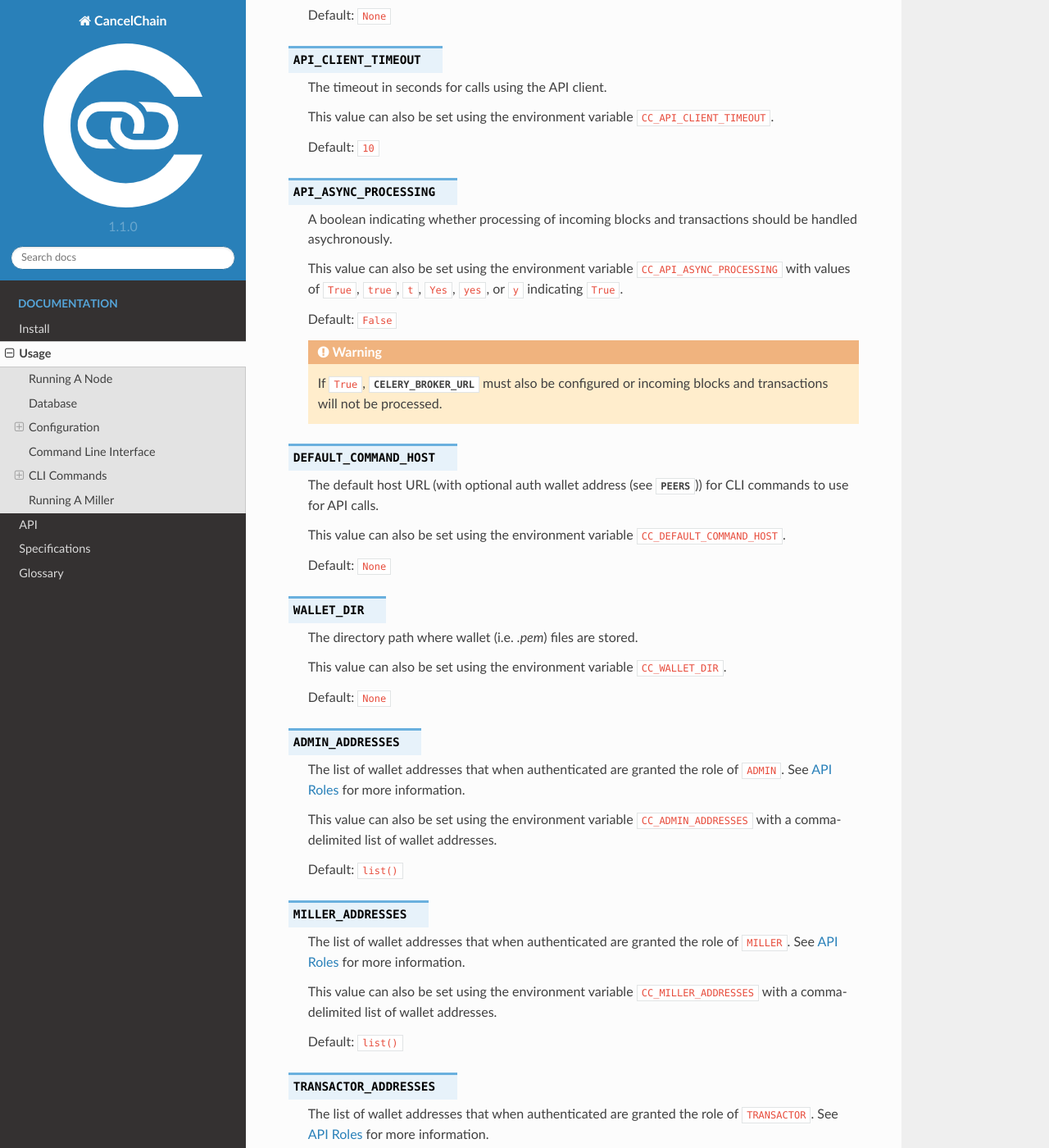
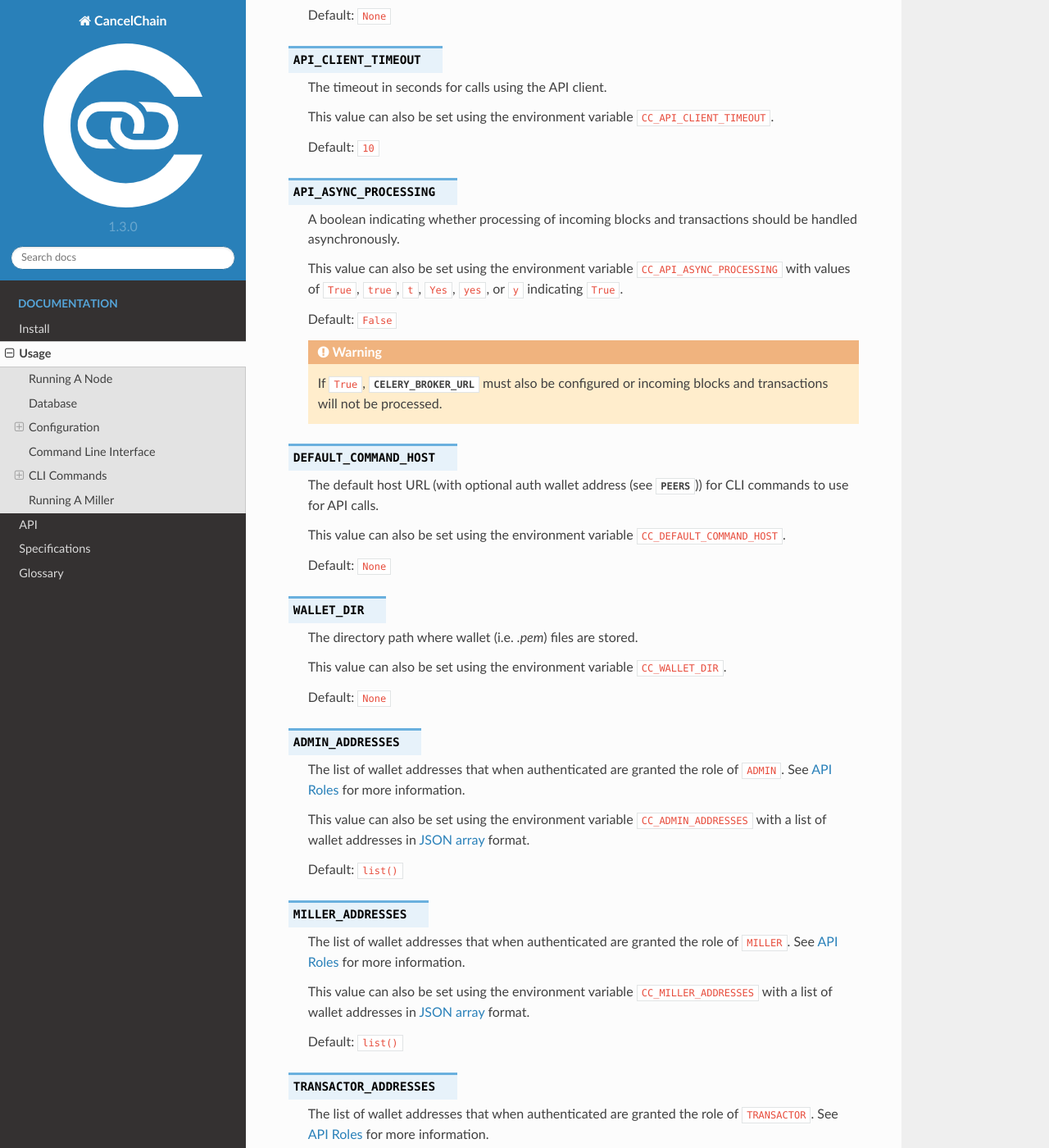
Before and after one commit to cancelchain/documentation, a Sphinx documentation site: the page built from docs/source/usage.rst, in a window 1280 px wide and 1400 px high, scrolled down 3201 px. Shown: the whole window at 82% size. Built offline with Sphinx 7.4.7 and the Read the Docs theme 2.0.0, drawn with Linux system fonts in a browser that asks for light colours; some of the changed text lies outside the part shown.

Commit message:
Spell check and update config list docs for 1.3.0

```diff
--- a/docs/source/api.rst
+++ b/docs/source/api.rst
@@ -89,7 +89,7 @@ After the challenge cipher is decrypted using the private key associated with `a
 API Roles
 ^^^^^^^^^
 
-There are four different client API roles that control what API services/methods are authorized for a client of a node. If a client address is assigned to more than one role, the more expansive role will take precendence.
+There are four different client API roles that control what API services/methods are authorized for a client of a node. If a client address is assigned to more than one role, the more expansive role will take precedence.
 
 Reader
 """"""
--- a/docs/source/conf.py
+++ b/docs/source/conf.py
@@ -6,8 +6,8 @@ project = 'CancelChain'
 copyright = '2023 Thomas Bohmbach, Jr.'
 author = 'Thomas Bohmbach, Jr.'
 
-release = '1.1'
-version = '1.1.0'
+release = '1.3'
+version = '1.3.0'
 
 # -- General configuration
 
--- a/docs/source/usage.rst
+++ b/docs/source/usage.rst
@@ -110,7 +110,7 @@ CancelChain
 
     The ``WALLET_ADDRESS`` should be an address that matches a wallet file (i.e. a `.pem` file) in the :py:data:`WALLET_DIR`. For the nodes to successfully communicate, the ``WALLET_ADDRESS`` must also be in the peer node's :py:data:`MILLER_ADDRESSES`, :py:data:`TRANSACTOR_ADDRESSES`, or :py:data:`READER_ADDRESSES` config lists. In addition, the ``WALLET_ADDRESS`` must have initiated at least one successful transaction so the peer node can access the ``WALLET_ADDRESS``'s public key for use in authentication.
 
-    This value can also be set using the environment variable ``CC_PEERS`` with a comma-delimited list of peers.
+    This value can also be set using the environment variable ``CC_PEERS`` with a list of of peers in `JSON array`_ format.
 
     Default: ``list()``
 
@@ -132,7 +132,7 @@ CancelChain
 
 .. py:data:: API_ASYNC_PROCESSING
 
-    A boolean indicating whether processing of incoming blocks and transactions should be handled asychronously.
+    A boolean indicating whether processing of incoming blocks and transactions should be handled asynchronously.
 
     This value can also be set using the environment variable ``CC_API_ASYNC_PROCESSING`` with values of ``True``, ``true``, ``t``, ``Yes``, ``yes``, or ``y`` indicating ``True``.
 
@@ -162,7 +162,7 @@ CancelChain
 
     The list of wallet addresses that when authenticated are granted the role of ``ADMIN``.  See :ref:`API Roles` for more information.
 
-    This value can also be set using the environment variable ``CC_ADMIN_ADDRESSES`` with a comma-delimited list of wallet addresses.
+    This value can also be set using the environment variable ``CC_ADMIN_ADDRESSES`` with a list of wallet addresses in `JSON array`_ format.
 
     Default: ``list()``
 
@@ -170,7 +170,7 @@ CancelChain
 
     The list of wallet addresses that when authenticated are granted the role of ``MILLER``.  See :ref:`API Roles` for more information.
 
-    This value can also be set using the environment variable ``CC_MILLER_ADDRESSES`` with a comma-delimited list of wallet addresses.
+    This value can also be set using the environment variable ``CC_MILLER_ADDRESSES`` with a list of wallet addresses in `JSON array`_ format.
 
     Default: ``list()``
 
@@ -178,7 +178,7 @@ CancelChain
 
     The list of wallet addresses that when authenticated are granted the role of ``TRANSACTOR``.  See :ref:`API Roles` for more information.
 
-    This value can also be set using the environment variable ``CC_TRANSACTOR_ADDRESSES`` with a comma-delimited list of wallet addresses.
+    This value can also be set using the environment variable ``CC_TRANSACTOR_ADDRESSES`` with a list of wallet addresses in `JSON array`_ format.
 
     Default: ``list()``
 
@@ -186,7 +186,7 @@ CancelChain
 
     The list of wallet addresses that when authenticated are granted the role of ``READER``.  See :ref:`API Roles` for more information.
 
-    This value can also be set using the environment variable ``CC_READER_ADDRESSES`` with a comma-delimited list of wallet addresses.
+    This value can also be set using the environment variable ``CC_READER_ADDRESSES`` with a list of wallet addresses in `JSON array`_ format.
 
     Default: ``list()``
 
@@ -471,3 +471,4 @@ The :ref:`CancelChain` block milling is performed by a permissioned (i.e. privat
 .. _application: https://docs.celeryq.dev/en/stable/getting-started/first-steps-with-celery.html#application
 .. _email us: contact@cancelchain.org
 .. _JSON Lines: https://jsonlines.org/
+.. _JSON array: https://www.w3schools.com/js/js_json_arrays.asp
```
Also changed, not shown: other parts of docs/source/usage.rst (+1 -1 lines).
